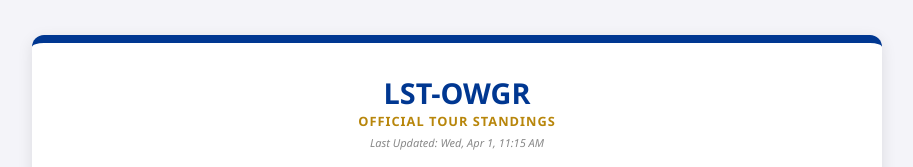
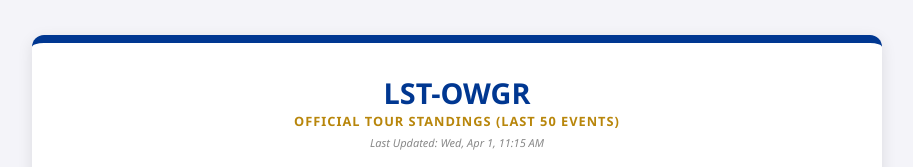
Before and after one commit to lst-2k/lst-owgr, a plain HTML site: page index.html in a window 1280 px wide. Shown: the top 167 px of the page, without its empty margins (183-1096 px from the left). Drawn offline with Linux system fonts and the light colour scheme.

Commit message:
Add files via upload

```diff
--- a/index.html
+++ b/index.html
@@ -35,7 +35,7 @@
 
 <div class="container">
     <h1>LST-OWGR</h1>
-    <div class="sub">Official Tour Standings</div>
+    <div class="sub">Official Tour Standings (last 50 events)</div>
     <div id="updatedTime" class="updated-on"></div>
 
     <div id="status">📡 Loading Rankings...</div>
```
